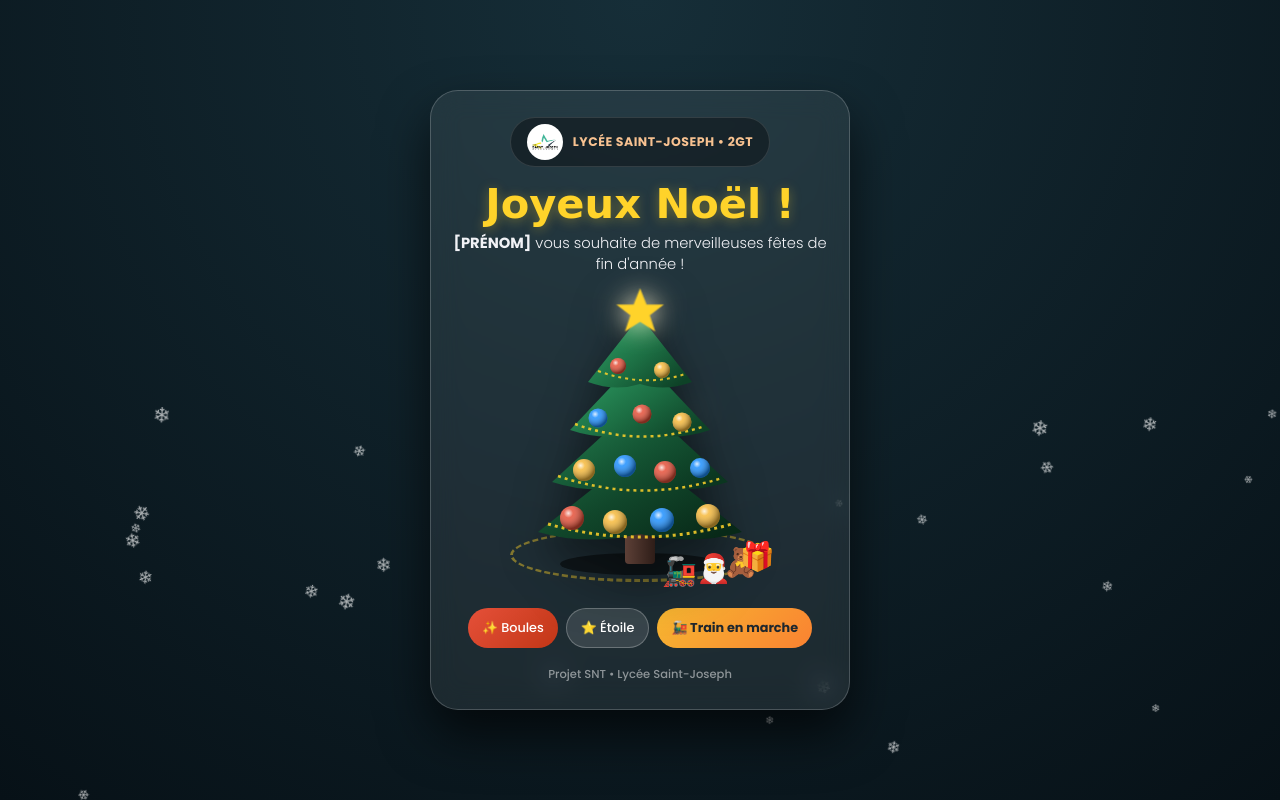
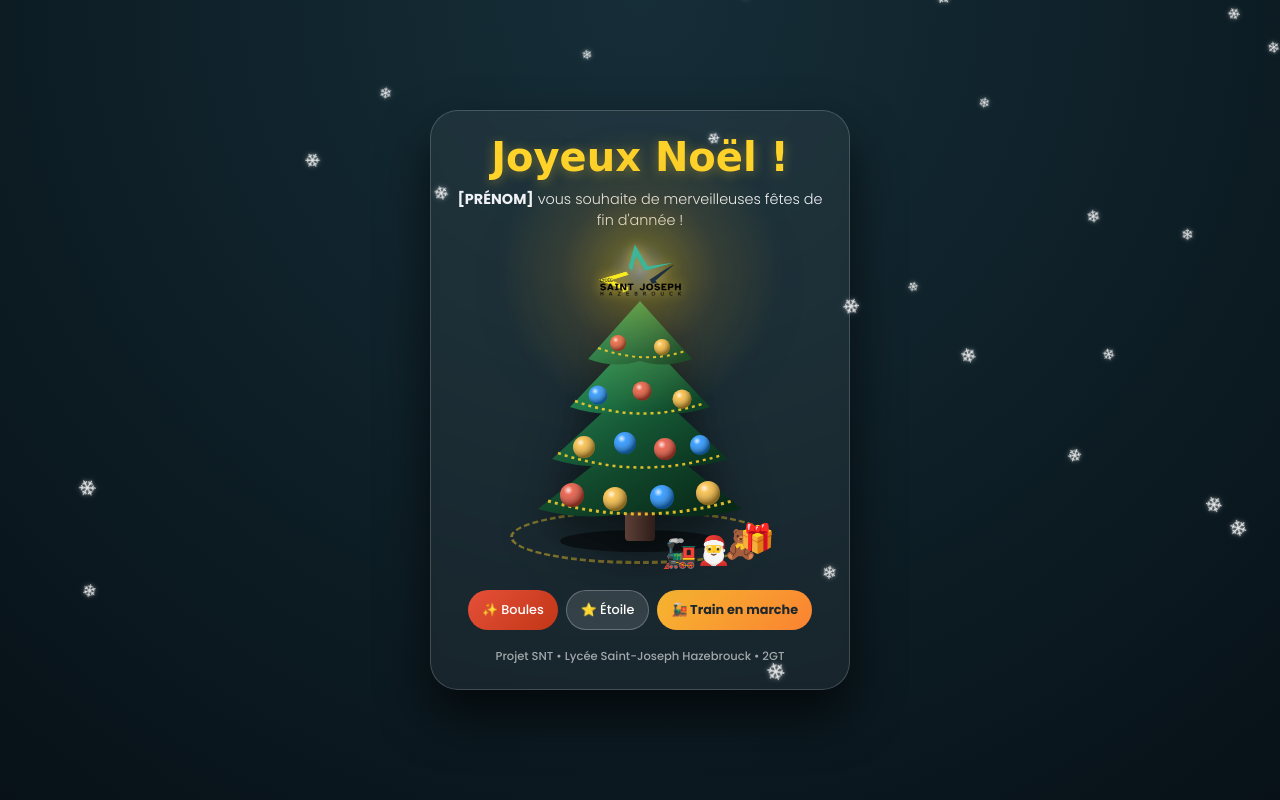
Before and after one commit to mverquin-StJo/snt_test_noel, a plain HTML site: page test2.html in a window 1280 px wide. Drawn offline with Linux system fonts and the light colour scheme; a web font is replaced by a local one.

Commit message:
Update test2.html

```diff
--- a/test2.html
+++ b/test2.html
@@ -33,18 +33,19 @@
       display: flex;
       justify-content: center;
       align-items: center;
-      padding: 20px;
+      padding: 16px;
       overflow-x: hidden;
     }
 
-    /* Flocons */
+    /* Flocons de neige */
     .flocon {
       position: fixed;
-      top: -10px;
-      color: rgba(255, 255, 255, 0.65);
+      top: -15px;
+      color: rgba(255, 255, 255, 0.85);
       pointer-events: none;
       animation: chute linear infinite;
-      z-index: 0;
+      z-index: 10;
+      text-shadow: 0 0 4px rgba(255, 255, 255, 0.5);
     }
     @keyframes chute {
       from { transform: translateY(-10vh) rotate(0deg); }
@@ -55,73 +56,45 @@
     .carte {
       position: relative;
       z-index: 1;
-      background: rgba(255, 255, 255, 0.07);
-      backdrop-filter: blur(14px);
-      -webkit-backdrop-filter: blur(14px);
-      border: 1px solid rgba(255, 255, 255, 0.2);
+      background: rgba(255, 255, 255, 0.05);
+      backdrop-filter: blur(4px);
+      -webkit-backdrop-filter: blur(4px);
+      border: 1px solid rgba(255, 255, 255, 0.18);
       border-radius: 28px;
-      padding: 26px 20px;
+      padding: 24px 16px;
       max-width: 420px;
       width: 100%;
       text-align: center;
       box-shadow: 0 25px 50px rgba(0, 0, 0, 0.65);
     }
 
-    /* Badge du Lycée */
-    .badge-lycee {
-      display: inline-flex;
-      align-items: center;
-      gap: 10px;
-      background: rgba(0, 0, 0, 0.35);
-      padding: 6px 16px;
-      border-radius: 50px;
-      border: 1px solid rgba(255, 255, 255, 0.12);
-      margin-bottom: 14px;
-    }
-
-    .logo-lycee {
-      height: 36px;
-      width: 36px;
-      background: white;
-      border-radius: 50%;
-      padding: 3px;
-      object-fit: contain;
-    }
-
-    .nom-lycee {
-      font-size: 0.78rem;
-      font-weight: 700;
-      color: #f8c291;
-      text-transform: uppercase;
-      letter-spacing: 0.5px;
-    }
-
     h1 {
       font-family: 'Mountains of Christmas', cursive;
-      font-size: 2.6rem;
+      font-size: 2.5rem;
       color: var(--couleur-titre);
       text-shadow: 0 2px 12px rgba(255, 211, 42, 0.35);
       line-height: 1.1;
-      margin-bottom: 6px;
+      margin-bottom: 10px;
     }
 
     .message {
-      font-size: 0.92rem;
+      font-size: 0.9rem;
       font-weight: 300;
       color: #f1f2f6;
       line-height: 1.45;
-      margin-bottom: 10px;
+      margin-bottom: 22px;
+      padding: 0 10px;
+      word-wrap: break-word;
     }
 
     /* --- SCÈNE DU SAPIN + TRAIN EN ORBITE 3D --- */
     .scene-container {
       position: relative;
       width: 280px;
-      height: 310px;
+      height: 325px;
       margin: 0 auto;
     }
 
-    /* Le sapin est au plan z-index: 2 */
     .sapin-svg {
       position: relative;
       z-index: 2;
@@ -145,7 +118,7 @@
       pointer-events: none;
     }
 
-    /* Wagons du train qui tournent autour du sapin */
+    /* Wagons du train */
     .wagon {
       position: absolute;
       bottom: 24px;
@@ -164,35 +137,52 @@
       filter: drop-shadow(0 0 8px #ffffff) brightness(1.3);
     }
 
-    /* Étoile étincelante */
+    /* --- GRAND HALO LUMINEUX & LOGO SAINT-JOSEPH --- */
+    .halo-lumiere {
+      transform-origin: 130px 18px;
+      opacity: 0.48;
+      pointer-events: none;
+      transition: opacity 0.5s ease, transform 0.5s ease;
+      animation: respirerHalo 3.5s ease-in-out infinite alternate;
+    }
+
+    @keyframes respirerHalo {
+      from { transform: scale(0.95); opacity: 0.4; }
+      to { transform: scale(1.08); opacity: 0.6; }
+    }
+
+    .mode-etincelant .halo-lumiere {
+      opacity: 0.95;
+      animation: rayonnerFort 1.4s ease-in-out infinite alternate;
+    }
+
+    @keyframes rayonnerFort {
+      from { transform: scale(1.05); opacity: 0.8; }
+      to { transform: scale(1.25); opacity: 1; }
+    }
+
     .etoile-groupe { cursor: pointer; }
-    .etoile {
-      transform-origin: 130px 26px;
-      animation: scintillerDoux 2s infinite alternate;
+
+    /* Animation douce au repos */
+    .etoile-logo {
+      transform-origin: 130px 20px;
+      animation: scintillerDoux 2.5s ease-in-out infinite alternate;
     }
     @keyframes scintillerDoux {
-      from { transform: scale(1); filter: drop-shadow(0 0 6px #ffd32a); }
-      to { transform: scale(1.1); filter: drop-shadow(0 0 14px #ffffff); }
+      from { transform: scale(1); filter: drop-shadow(0 0 6px rgba(255, 211, 42, 0.6)); }
+      to { transform: scale(1.05); filter: drop-shadow(0 0 16px #ffd32a); }
     }
 
-    .rayons {
-      transform-origin: 130px 26px;
-      opacity: 0;
-      transition: opacity 0.4s;
-      pointer-events: none;
+    /* Animation active : brille et change de couleurs */
+    .mode-etincelant .etoile-logo {
+      animation: brillerCouleurs 2.2s linear infinite;
     }
-    .mode-etincelant .rayons {
-      opacity: 1;
-      animation: tourner 5s linear infinite;
+    @keyframes brillerCouleurs {
+      0%   { transform: scale(1.05); filter: hue-rotate(0deg) brightness(1.2) drop-shadow(0 0 15px #ffd32a); }
+      33%  { transform: scale(1.14); filter: hue-rotate(110deg) brightness(1.35) drop-shadow(0 0 24px #00f2fe); }
+      66%  { transform: scale(1.08); filter: hue-rotate(240deg) brightness(1.35) drop-shadow(0 0 24px #ff758c); }
+      100% { transform: scale(1.05); filter: hue-rotate(360deg) brightness(1.2) drop-shadow(0 0 15px #ffd32a); }
     }
-    .mode-etincelant .etoile {
-      animation: flashRapide 0.4s infinite alternate;
-    }
-    @keyframes flashRapide {
-      from { fill: #ffd32a; transform: scale(1.05); filter: drop-shadow(0 0 12px #ffd32a); }
-      to { fill: #ffffff; transform: scale(1.28); filter: drop-shadow(0 0 28px #ffffff); }
-    }
-    @keyframes tourner { from { transform: rotate(0deg); } to { transform: rotate(360deg); } }
 
     /* Boutons */
     .boutons {
@@ -230,7 +220,7 @@
     footer {
       margin-top: 18px;
       font-size: 0.72rem;
-      color: rgba(255, 255, 255, 0.5);
+      color: rgba(255, 255, 255, 0.6);
     }
   </style>
 </head>
@@ -240,26 +230,18 @@
 
   <div class="carte">
 
-    <!-- 1. IDENTITÉ DU LYCÉE -->
-    <div class="badge-lycee">
-      <img src="LOGO_SaintJOSEPH.jpg" alt="Logo Lycée" class="logo-lycee">
-      <span class="nom-lycee">Lycée Saint-Joseph • 2GT</span>
-    </div>
-
-    <!-- 2. VŒUX PERSONNALISÉS -->
+    <!-- 1. VŒUX PERSONNALISÉS -->
     <h1>Joyeux Noël !</h1>
     <p class="message">
       <strong>[PRÉNOM]</strong> vous souhaite de merveilleuses fêtes de fin d'année !
     </p>
 
-    <!-- 3. SCÈNE : SAPIN RÉALISTE + TRAIN AUTOUR DU SAPIN -->
+    <!-- 2. SCÈNE : SAPIN RÉALISTE + LOGO D'ORIGINE + TRAIN 3D -->
     <div class="scene-container" id="scene">
 
-      <!-- Voie ferrée ovale -->
       <div class="rails"></div>
 
-      <!-- Sapin réaliste -->
-      <svg id="sapin" class="sapin-svg" viewBox="0 0 260 300">
+      <svg id="sapin" class="sapin-svg" viewBox="0 0 260 310">
         <defs>
           <linearGradient id="brancheBas" x1="0%" y1="0%" x2="100%" y2="80%">
             <stop offset="0%" stop-color="#1e6b43" />
@@ -285,88 +267,96 @@
             <stop offset="0%" stop-color="#5d4037" />
             <stop offset="100%" stop-color="#2e1d18" />
           </linearGradient>
+
+          <!-- HALO RADIAL DOUX ET CHALEUREUX QUI RAYONNE SUR LE SAPIN -->
+          <radialGradient id="haloEtoile" cx="50%" cy="50%" r="50%">
+            <stop offset="0%" stop-color="#ffffff" stop-opacity="0.85" />
+            <stop offset="22%" stop-color="#ffd32a" stop-opacity="0.55" />
+            <stop offset="55%" stop-color="#f6b93b" stop-opacity="0.22" />
+            <stop offset="100%" stop-color="#ffd32a" stop-opacity="0" />
+          </radialGradient>
         </defs>
 
-        <!-- Ombre au sol -->
-        <ellipse cx="130" cy="278" rx="80" ry="11" fill="rgba(0,0,0,0.5)" />
+        <!-- Ombre portée au sol -->
+        <ellipse cx="130" cy="288" rx="80" ry="11" fill="rgba(0,0,0,0.5)" />
         <!-- Tronc -->
-        <rect x="115" y="238" width="30" height="40" rx="4" fill="url(#troncBois)" />
+        <rect x="115" y="248" width="30" height="40" rx="4" fill="url(#troncBois)" />
 
         <!-- Branches du sapin (clic = allumer les boules) -->
         <g onclick="toggleBoules()">
-          <path d="M130 165 L28 246 Q75 260 130 248 Q185 260 232 246 Z" fill="url(#brancheBas)" />
-          <path d="M130 115 L42 196 Q85 210 130 198 Q175 210 218 196 Z" fill="url(#brancheMilieu)" />
-          <path d="M130 70 L60 144 Q95 156 130 146 Q165 156 200 144 Z" fill="url(#brancheHaut)" />
-          <path d="M130 30 L78 96 Q105 106 130 98 Q155 106 182 96 Z" fill="url(#brancheHaut)" />
+          <path d="M130 175 L28 256 Q75 270 130 258 Q185 270 232 256 Z" fill="url(#brancheBas)" />
+          <path d="M130 125 L42 206 Q85 220 130 208 Q175 220 218 206 Z" fill="url(#brancheMilieu)" />
+          <path d="M130 80 L60 154 Q95 166 130 156 Q165 166 200 154 Z" fill="url(#brancheHaut)" />
+          <path d="M130 48 L78 106 Q105 116 130 108 Q155 116 182 106 Z" fill="url(#brancheHaut)" />
 
           <!-- Guirlande dorée -->
-          <path d="M88 85 Q135 102 175 88" fill="none" stroke="#ffd32a" stroke-width="2" stroke-dasharray="3,4" opacity="0.85" />
-          <path d="M65 138 Q130 162 195 140" fill="none" stroke="#ffd32a" stroke-width="2.5" stroke-dasharray="3,4" opacity="0.85" />
-          <path d="M48 190 Q130 218 212 192" fill="none" stroke="#ffd32a" stroke-width="2.5" stroke-dasharray="3,4" opacity="0.85" />
-          <path d="M38 238 Q130 264 222 238" fill="none" stroke="#ffd32a" stroke-width="3" stroke-dasharray="3,4" opacity="0.85" />
+          <path d="M88 95 Q135 112 175 98" fill="none" stroke="#ffd32a" stroke-width="2" stroke-dasharray="3,4" opacity="0.85" />
+          <path d="M65 148 Q130 172 195 150" fill="none" stroke="#ffd32a" stroke-width="2.5" stroke-dasharray="3,4" opacity="0.85" />
+          <path d="M48 200 Q130 228 212 202" fill="none" stroke="#ffd32a" stroke-width="2.5" stroke-dasharray="3,4" opacity="0.85" />
+          <path d="M38 248 Q130 274 222 248" fill="none" stroke="#ffd32a" stroke-width="3" stroke-dasharray="3,4" opacity="0.85" />
 
-          <!-- Boules 3D pures et élégantes -->
-          <g class="boule-3d"><circle cx="108" cy="80" r="8" fill="var(--boule-1)" /><circle cx="108" cy="80" r="8" fill="url(#reflet3D)" /></g>
-          <g class="boule-3d"><circle cx="152" cy="84" r="8" fill="var(--boule-2)" /><circle cx="152" cy="84" r="8" fill="url(#reflet3D)" /></g>
+          <!-- Boules 3D -->
+          <g class="boule-3d"><circle cx="108" cy="90" r="8" fill="var(--boule-1)" /><circle cx="108" cy="90" r="8" fill="url(#reflet3D)" /></g>
+          <g class="boule-3d"><circle cx="152" cy="94" r="8" fill="var(--boule-2)" /><circle cx="152" cy="94" r="8" fill="url(#reflet3D)" /></g>
 
-          <g class="boule-3d"><circle cx="88" cy="132" r="9.5" fill="var(--boule-3)" /><circle cx="88" cy="132" r="9.5" fill="url(#reflet3D)" /></g>
-          <g class="boule-3d"><circle cx="132" cy="128" r="9.5" fill="var(--boule-1)" /><circle cx="132" cy="128" r="9.5" fill="url(#reflet3D)" /></g>
-          <g class="boule-3d"><circle cx="172" cy="136" r="9.5" fill="var(--boule-2)" /><circle cx="172" cy="136" r="9.5" fill="url(#reflet3D)" /></g>
+          <g class="boule-3d"><circle cx="88" cy="142" r="9.5" fill="var(--boule-3)" /><circle cx="88" cy="142" r="9.5" fill="url(#reflet3D)" /></g>
+          <g class="boule-3d"><circle cx="132" cy="138" r="9.5" fill="var(--boule-1)" /><circle cx="132" cy="138" r="9.5" fill="url(#reflet3D)" /></g>
+          <g class="boule-3d"><circle cx="172" cy="146" r="9.5" fill="var(--boule-2)" /><circle cx="172" cy="146" r="9.5" fill="url(#reflet3D)" /></g>
 
-          <g class="boule-3d"><circle cx="74" cy="184" r="11" fill="var(--boule-2)" /><circle cx="74" cy="184" r="11" fill="url(#reflet3D)" /></g>
-          <g class="boule-3d"><circle cx="115" cy="180" r="11" fill="var(--boule-3)" /><circle cx="115" cy="180" r="11" fill="url(#reflet3D)" /></g>
-          <g class="boule-3d"><circle cx="155" cy="186" r="11" fill="var(--boule-1)" /><circle cx="155" cy="186" r="11" fill="url(#reflet3D)" /></g>
-          <g class="boule-3d"><circle cx="190" cy="182" r="10" fill="var(--boule-3)" /><circle cx="190" cy="182" r="10" fill="url(#reflet3D)" /></g>
+          <g class="boule-3d"><circle cx="74" cy="194" r="11" fill="var(--boule-2)" /><circle cx="74" cy="194" r="11" fill="url(#reflet3D)" /></g>
+          <g class="boule-3d"><circle cx="115" cy="190" r="11" fill="var(--boule-3)" /><circle cx="115" cy="190" r="11" fill="url(#reflet3D)" /></g>
+          <g class="boule-3d"><circle cx="155" cy="196" r="11" fill="var(--boule-1)" /><circle cx="155" cy="196" r="11" fill="url(#reflet3D)" /></g>
+          <g class="boule-3d"><circle cx="190" cy="192" r="10" fill="var(--boule-3)" /><circle cx="190" cy="192" r="10" fill="url(#reflet3D)" /></g>
 
-          <g class="boule-3d"><circle cx="62" cy="232" r="12" fill="var(--boule-1)" /><circle cx="62" cy="232" r="12" fill="url(#reflet3D)" /></g>
-          <g class="boule-3d"><circle cx="105" cy="236" r="12" fill="var(--boule-2)" /><circle cx="105" cy="236" r="12" fill="url(#reflet3D)" /></g>
-          <g class="boule-3d"><circle cx="152" cy="234" r="12" fill="var(--boule-3)" /><circle cx="152" cy="234" r="12" fill="url(#reflet3D)" /></g>
-          <g class="boule-3d"><circle cx="198" cy="230" r="12" fill="var(--boule-2)" /><circle cx="198" cy="230" r="12" fill="url(#reflet3D)" /></g>
+          <g class="boule-3d"><circle cx="62" cy="242" r="12" fill="var(--boule-1)" /><circle cx="62" cy="242" r="12" fill="url(#reflet3D)" /></g>
+          <g class="boule-3d"><circle cx="105" cy="246" r="12" fill="var(--boule-2)" /><circle cx="105" cy="246" r="12" fill="url(#reflet3D)" /></g>
+          <g class="boule-3d"><circle cx="152" cy="244" r="12" fill="var(--boule-3)" /><circle cx="152" cy="244" r="12" fill="url(#reflet3D)" /></g>
+          <g class="boule-3d"><circle cx="198" cy="240" r="12" fill="var(--boule-2)" /><circle cx="198" cy="240" r="12" fill="url(#reflet3D)" /></g>
         </g>
 
-        <!-- ÉTOILE ÉTINCELANTE -->
+        <!-- LOGO D'ORIGINE + GRAND HALO LUMINEUX -->
         <g id="groupe-etoile" class="etoile-groupe" onclick="activerEtoile()">
-          <g class="rayons">
-            <line x1="130" y1="-12" x2="130" y2="64" stroke="#ffffff" stroke-width="2" />
-            <line x1="92" y1="26" x2="168" y2="26" stroke="#ffffff" stroke-width="2" />
-            <line x1="103" y1="-1" x2="157" y2="53" stroke="#ffd32a" stroke-width="1.5" />
-            <line x1="157" y1="-1" x2="103" y2="53" stroke="#ffd32a" stroke-width="1.5" />
+          <!-- Grand halo doux qui rayonne largement sur le sapin -->
+          <circle class="halo-lumiere" cx="130" cy="18" r="140" fill="url(#haloEtoile)" />
+
+          <!-- Vérifie sur GitHub si ton nouveau fichier détouré finit par .png ou .jpg -->
+          <g class="etoile-logo">
+            <image
+              href="https://mverquin-stjo.github.io/snt_test_noel/LOGO_SaintJOSEPH.jpg"
+              x="82" y="-12" width="96" height="62"
+              preserveAspectRatio="xMidYMid meet" />
           </g>
-          <polygon class="etoile" points="130,4 136,19 152,19 139,29 144,44 130,35 116,44 121,29 108,19 124,19" fill="#ffd32a" />
         </g>
       </svg>
 
-      <!-- Le JavaScript va insérer ici les wagons du train thématique -->
     </div>
 
-    <!-- 4. BOUTONS INTERACTIFS -->
+    <!-- 3. BOUTONS INTERACTIFS -->
     <div class="boutons">
       <button onclick="toggleBoules()">✨ Boules</button>
       <button id="btn-etoile" class="btn-secondaire" onclick="activerEtoile()">⭐ Étoile</button>
       <button id="btn-train" class="btn-secondaire actif" onclick="toggleTrain()">🚂 Train en marche</button>
     </div>
 
-    <footer>Projet SNT • Lycée Saint-Joseph</footer>
+    <!-- 4. SIGNATURE UNIQUE EN BAS -->
+    <footer>Projet SNT • Lycée Saint-Joseph Hazebrouck • 2GT</footer>
   </div>
 
   <script>
     /* =====================================================================
        2. PERSONNALISATION DU TRAIN THÉMATIQUE (À MODIFIER PAR L'ÉLÈVE)
-       L'élève choisit son thème et modifie les éléments du convoi !
        Exemples :
-       - Père Noël : ["🦌", "🛷", "🎅", "🎁", "🧸"]
+       - Père Noël : ["🚂", "🎅", "🧸", "🎁", "🦌"]
        - Super Mario : ["🏎️", "🍄", "⭐", "🪙", "🐢"]
        - Harry Potter : ["🚂", "⚡", "🦉", "🪄", "🧹"]
        - Donkey Kong : ["🛒", "🦍", "🍌", "🛢️", "🌴"]
        ===================================================================== */
     const convoiTrain = ["🚂", "🎅", "🧸", "🎁", "🦌"];
 
-    // Vitesse du train (plus le chiffre est grand, plus il va vite)
     let vitesseTrain = 0.025;
     let trainEnMarche = true;
     let angleTrain = 0;
 
-    // Création des wagons sur la scène
     const scene = document.getElementById('scene');
     const elementsWagons = [];
 
@@ -378,33 +368,27 @@
       elementsWagons.push(div);
     });
 
-    // Animation 3D en orbite autour du pied du sapin
     function animerTrain() {
       if (trainEnMarche) {
         angleTrain += vitesseTrain;
       }
 
       elementsWagons.forEach((wagon, index) => {
-        // Décalage entre chaque wagon du convoi (le wagon 0 est en tête)
         const angleWagon = angleTrain - (index * 0.32);
-
-        // Coordonnées de l'ellipse autour du sapin
-        const rayonX = 122; // Largeur du circuit
-        const rayonY = 22;  // Profondeur 3D du circuit
+        const rayonX = 122;
+        const rayonY = 22;
 
         const x = Math.cos(angleWagon) * rayonX;
         const y = Math.sin(angleWagon) * rayonY;
 
-        // Positionnement
         wagon.style.transform = `translate(calc(-50% + ${x}px), ${y}px)`;
 
-        // Gestion de la profondeur 3D : devant le sapin (sin > 0) ou derrière (sin < 0)
         if (Math.sin(angleWagon) > 0) {
-          wagon.style.zIndex = 3; // Passe DEVANT le tronc du sapin
+          wagon.style.zIndex = 3;
           wagon.style.opacity = 1;
           wagon.style.fontSize = "28px";
         } else {
-          wagon.style.zIndex = 1; // Passe DERRIÈRE le sapin
+          wagon.style.zIndex = 1;
           wagon.style.opacity = 0.55;
           wagon.style.fontSize = "21px";
         }
@@ -413,7 +397,6 @@
       requestAnimationFrame(animerTrain);
     }
 
-    // Bouton Démarrer / Arrêter le train
     function toggleTrain() {
       const bouton = document.getElementById('btn-train');
       trainEnMarche = !trainEnMarche;
@@ -421,12 +404,10 @@
       bouton.textContent = trainEnMarche ? "🚂 Train en marche" : "⏸️ Train arrêté";
     }
 
-    // Allumer / Éteindre les boules 3D
     function toggleBoules() {
       document.getElementById('sapin').classList.toggle('boules-allumees');
     }
 
-    // Activer l'étoile étincelante
     let etoileActive = false;
     function activerEtoile() {
       const groupeEtoile = document.getElementById('groupe-etoile');
@@ -436,21 +417,20 @@
       bouton.classList.toggle('actif', etoileActive);
     }
 
-    // Flocons de neige
     function lancerNeige() {
       const zoneNeige = document.getElementById('neige');
-      for (let i = 0; i < 25; i++) {
+      for (let i = 0; i < 30; i++) {
         const flocon = document.createElement('div');
         flocon.className = 'flocon';
         flocon.textContent = '❄';
         flocon.style.left = Math.random() * 100 + 'vw';
         flocon.style.animationDuration = (Math.random() * 5 + 5) + 's';
-        flocon.style.fontSize = (Math.random() * 12 + 10) + 'px';
+        flocon.style.animationDelay = Math.random() * 5 + 's';
+        flocon.style.fontSize = (Math.random() * 12 + 12) + 'px';
         zoneNeige.appendChild(flocon);
       }
     }
 
-    // Lancement
     lancerNeige();
     animerTrain();
   </script>
```
